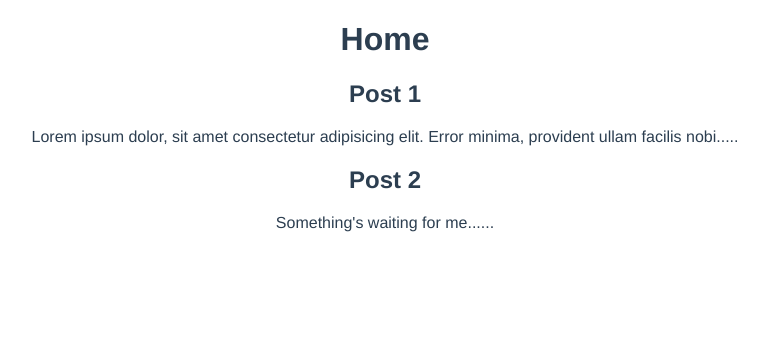
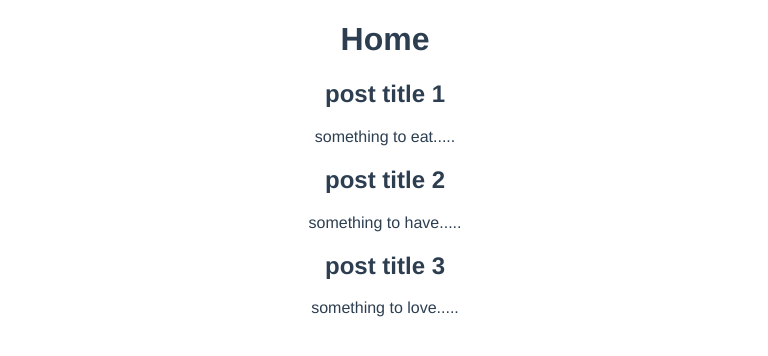
Before and after one commit to DanielAD10/yc_blog, a Vue app: page / in a window 1280 px wide. Shown: the top 356 px of the page, without its empty margins (255-1023 px from the left). Built offline with nearby package versions, Linux system fonts and the light colour scheme; data requests are answered from the project's data file.

Commit message:
fetch posts from db.json

```diff
--- /dev/null
+++ b/database/db.json
@@ -0,0 +1,19 @@
+{
+    "posts" : [
+        {
+            "title" : "post title 1",
+            "body" : "something to eat",
+            "id" : 1
+        },
+        {
+            "title" : "post title 2",
+            "body" : "something to have",
+            "id" : 2
+        },
+        {
+            "title" : "post title 3",
+            "body" : "something to love",
+            "id" : 3
+        }
+    ]
+}
--- a/package.json
+++ b/package.json
@@ -4,7 +4,8 @@
   "private": true,
   "scripts": {
     "serve": "vue-cli-service serve",
-    "build": "vue-cli-service build"
+    "build": "vue-cli-service build",
+    "dev": "json-server --watch database/db.json"
   },
   "dependencies": {
     "core-js": "^3.8.3",
--- a/src/views/HomeView.vue
+++ b/src/views/HomeView.vue
@@ -1,7 +1,15 @@
 <template>
   <div class="home">
     <h1>Home</h1>
-    <PostsList :posts= "posts"></PostsList>
+    <div v-if="error">
+      {{error}}
+    </div>
+    <div v-if="posts.length>0">
+      <PostsList :posts= "posts"></PostsList>
+    </div>
+    <div v-else>
+      Loading .....
+    </div>
   </div>
 </template>
 
@@ -12,14 +20,25 @@
 export default {
   components: { PostsList },
   setup() {
-    let posts = ref([
-      {
-        title: "Post 1", body: "Lorem ipsum dolor, sit amet consectetur adipisicing elit. Error minima, provident ullam facilis nobis omnis natus deleniti similique tempora beatae ex perferendis accusantium. Pariatur esse, nihil veritatis illum facilis minus?", id: 1
-      },
-      {
-        title: "Post 2", body: "Something's waiting for me.", id: 2
+    let posts = ref([]);
+    let error = ref("");
+
+    let load = async() => {
+      // fetch data
+      try {
+        let response = await fetch("http://localhost:3000/posts");
+        if (response.status === 404) {
+          throw new Error("URL is wrong...");
+        }
+        let datas = await response.json();
+        posts.value = datas;
+      } catch (err) {
+        error.value = err.message;
       }
-    ])
+
+
+    }
+    load();
 
     return {posts};
   }
```
